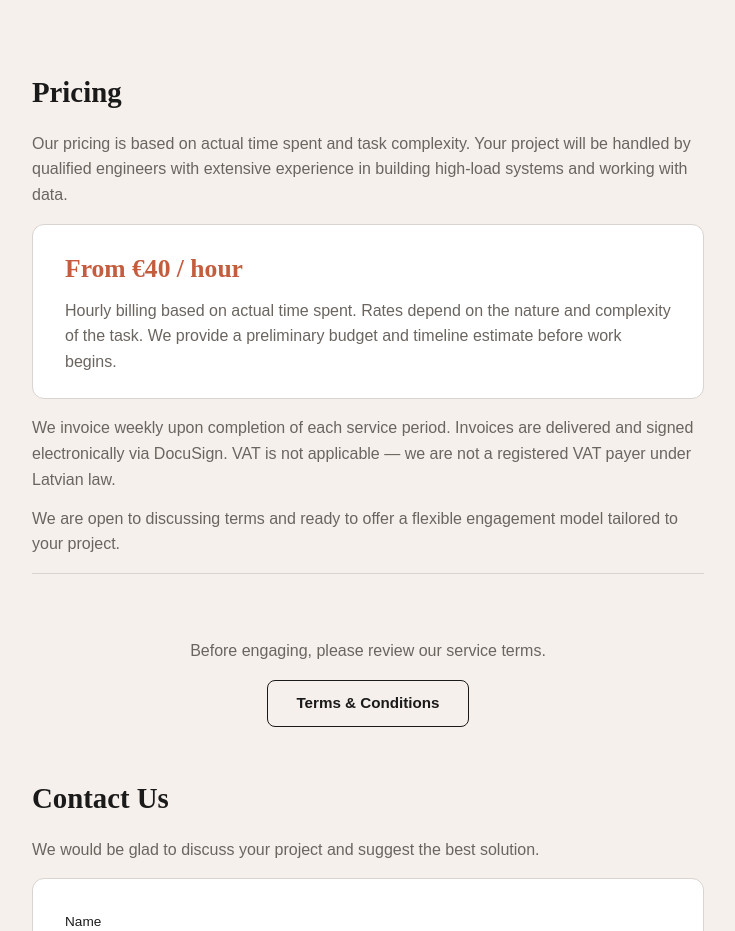
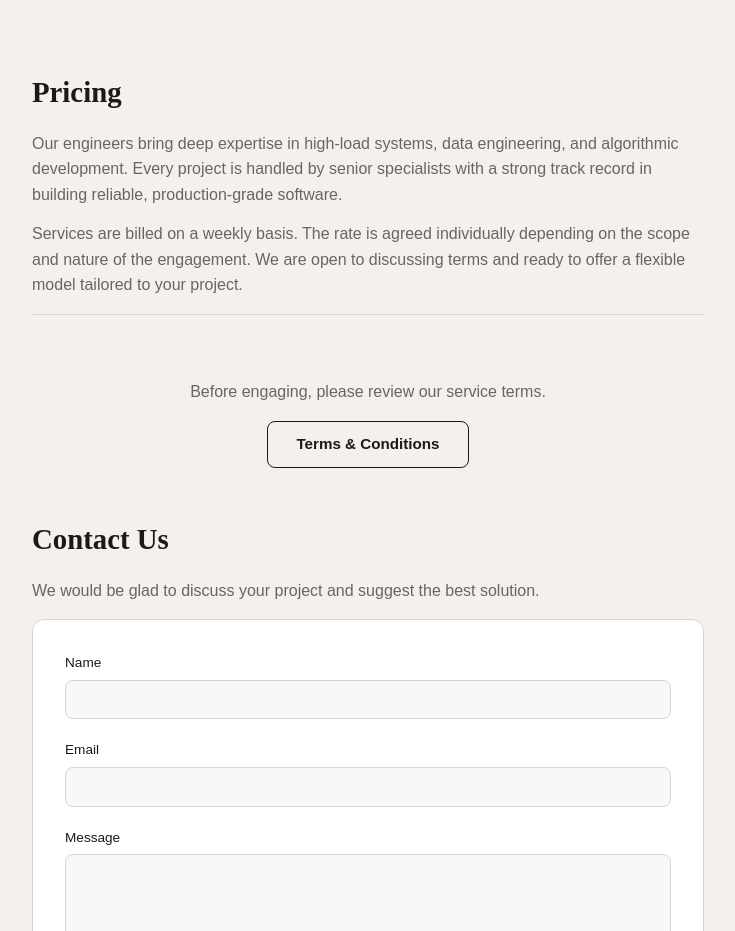
Before and after one commit to tradingcode99/tekora, a plain HTML site: page index.html in a window 1280 px wide. Shown: the part 2760-3691 px from the top of the page, without its empty margins (272-1007 px from the left). Drawn offline with Linux system fonts and the light colour scheme.

Commit message:
Update index.html minors

```diff
--- a/index.html
+++ b/index.html
@@ -347,13 +347,8 @@
   <section class="section">
     <div class="container">
       <h2>Pricing</h2>
-      <p>Our pricing is based on actual time spent and task complexity. Your project will be handled by qualified engineers with extensive experience in building high-load systems and working with data.</p>
-      <div class="pricing-card">
-        <div class="rate">From &euro;40 / hour</div>
-        <p style="margin-bottom:0;">Hourly billing based on actual time spent. Rates depend on the nature and complexity of the task. We provide a preliminary budget and timeline estimate before work begins.</p>
-      </div>
-      <p>We invoice weekly upon completion of each service period. Invoices are delivered and signed electronically via DocuSign. VAT is not applicable — we are not a registered VAT payer under Latvian law.</p>
-      <p>We are open to discussing terms and ready to offer a flexible engagement model tailored to your project.</p>
+ <p> Our engineers bring deep expertise in high-load systems, data engineering, and algorithmic development. Every project is handled by senior specialists with a strong track record in building reliable, production-grade software. </p>
+<p> Services are billed on a weekly basis. The rate is agreed individually depending on the scope and nature of the engagement. We are open to discussing terms and ready to offer a flexible model tailored to your project.</p>
       <div class="section-divider"></div>
     </div>
   </section>
```
